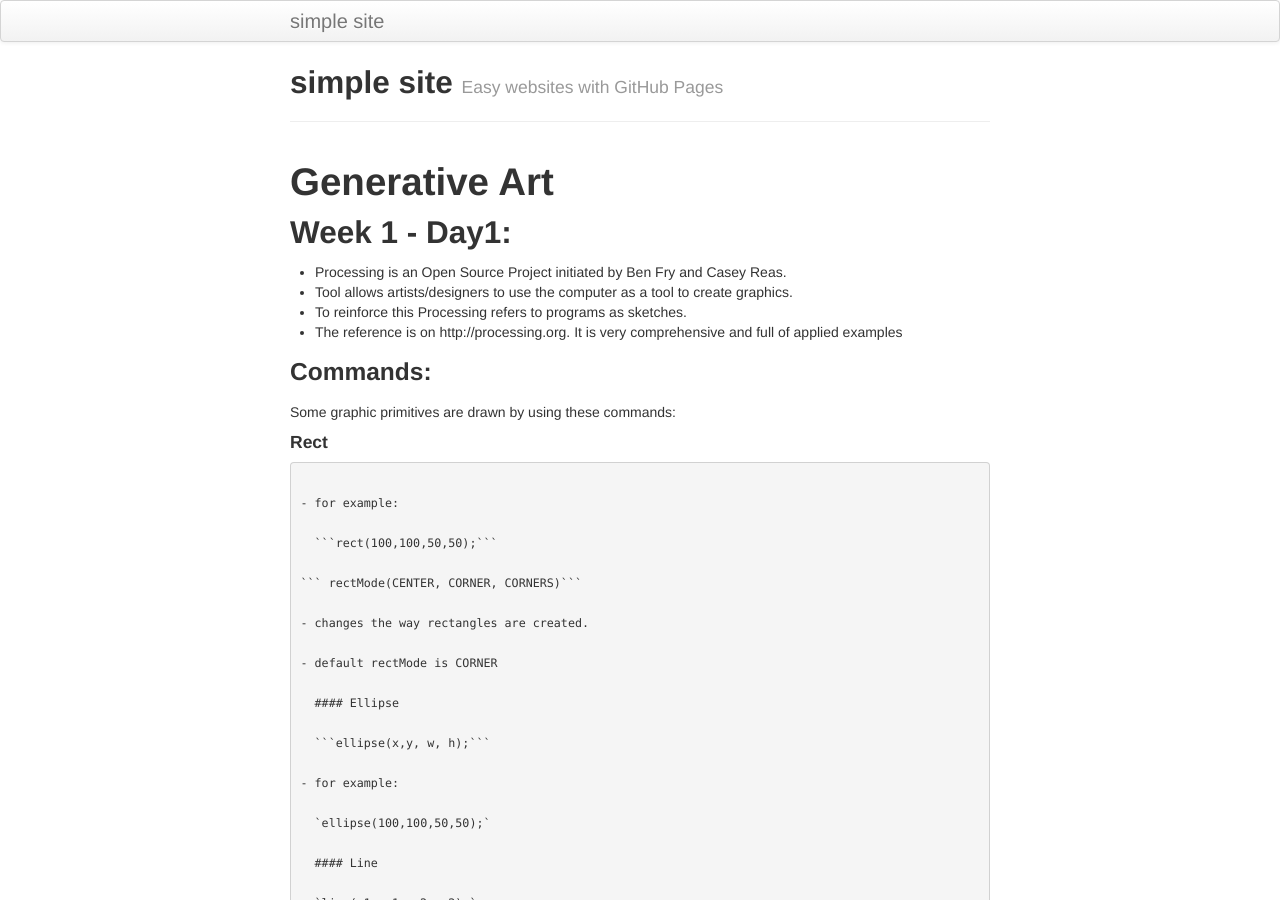
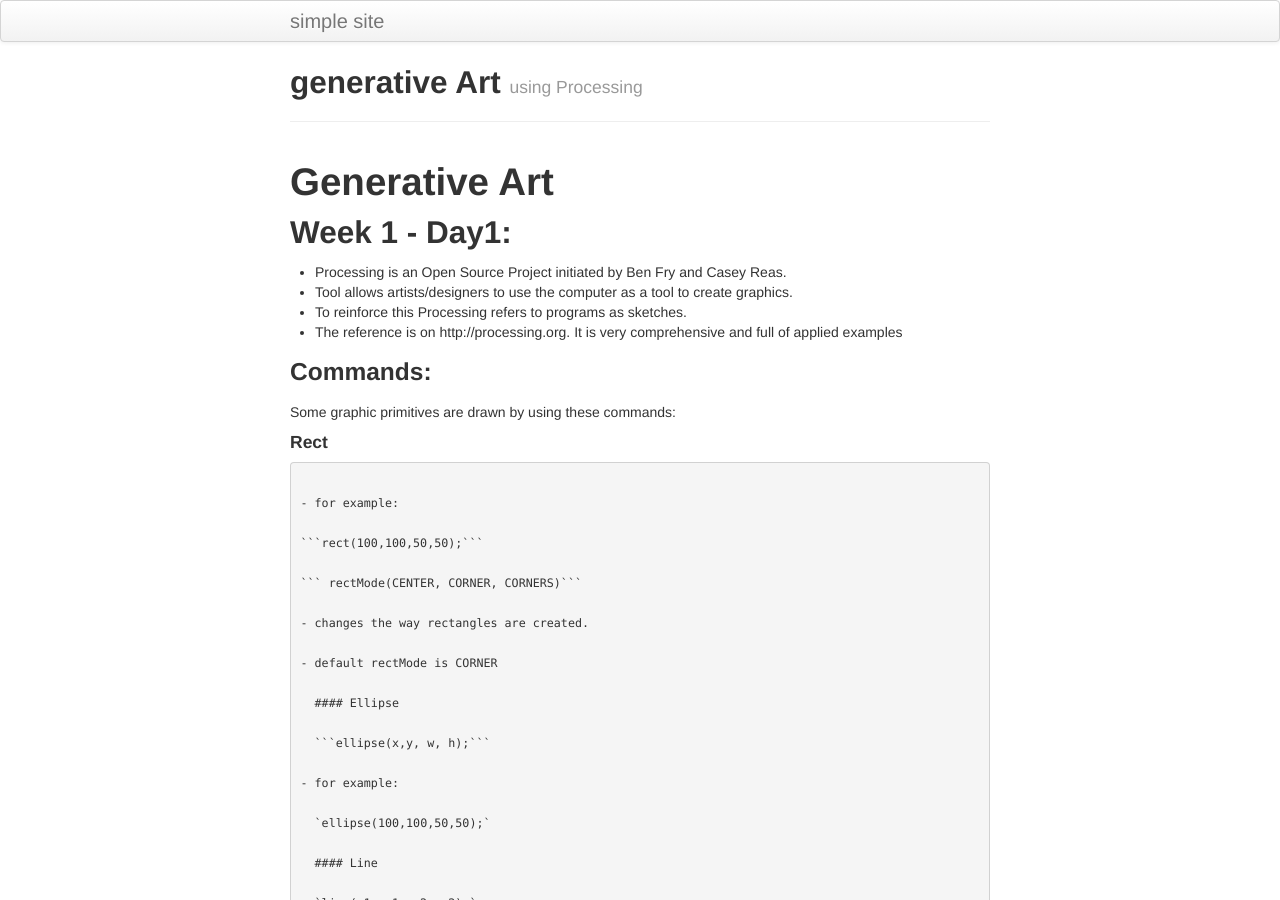
Before and after one commit to pietschj/generativeArt, a Jekyll site: the page built from index.md, in a window 1280 px wide and 900 px high. Built offline with Jekyll 4.4.1, drawn with Linux system fonts in a browser that asks for light colours.

Commit message:
commit 4th change

````diff
--- a/index.md
+++ b/index.md
@@ -1,8 +1,8 @@
 ---
 layout: page
-title: simple site
-tagline: Easy websites with GitHub Pages
-description: Minimal tutorial on making a simple website with GitHub Pages
+title: generative Art
+tagline: using Processing
+description: Elective 2019
 ---
 
 # Generative Art
@@ -26,7 +26,7 @@ Some graphic primitives are drawn by using these commands:
 
 - for example:
 
-  ```rect(100,100,50,50);```
+```rect(100,100,50,50);```
 
 ``` rectMode(CENTER, CORNER, CORNERS)```
 
````
